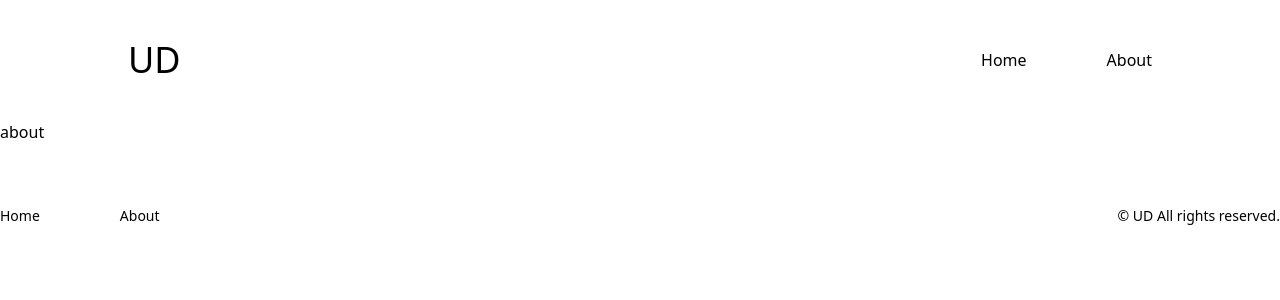
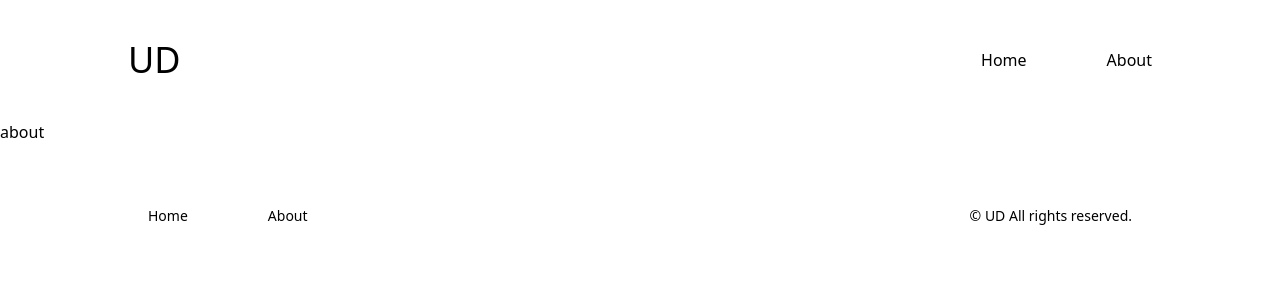
Before and after one commit to dai-gi/portfolio-site-njs, a Next.js app: page /about in a window 1280 px wide. Shown: the top 300 px of the page. Built offline with nearby package versions, Linux system fonts and the light colour scheme.

Commit message:
margin修正

```diff
--- a/components/layout/layout.js
+++ b/components/layout/layout.js
@@ -7,7 +7,8 @@ export default function Layout( props ) {
             <Navigation />
             <body className="flex flex-col min-h-screen">
                 {props.children}
-                <footer className="container grid grid-cols-12 mx-auto w-full h-36 text-sm font-light">
+                <footer className="text-sm font-light">
+                    <div className="grid grid-cols-12 mx-auto max-w-screen-lg px-5 h-36">
                         <nav className="col-span-8 flex items-center">
                             <Link href="/">
                                 <a className="mr-20 font-light">Home</a>
@@ -19,6 +20,7 @@ export default function Layout( props ) {
                         <div className="col-span-4 flex items-center justify-end">
                             ©︎ UD All rights reserved.
                         </div>
+                    </div>
                 </footer>
             </body>
         </div>
--- a/components/profile/profile.js
+++ b/components/profile/profile.js
@@ -3,7 +3,7 @@ import Link from "next/link";
 export default function Profile({ profile }) {
     return (
         <section>
-            <div className="mx-auto px-32 container flex items-center justify-end w-full h-7 mb-3">
+            <div className="mx-auto px-5 flex items-center justify-end max-w-screen-lg h-7 mb-3">
                 <Link href={profile.twitter}>
                     <a className="fab fa-twitter text-xl text-gray-500 mr-7"></a>
                 </Link>
```
Lines whose indentation alone changed are shown as unchanged.
